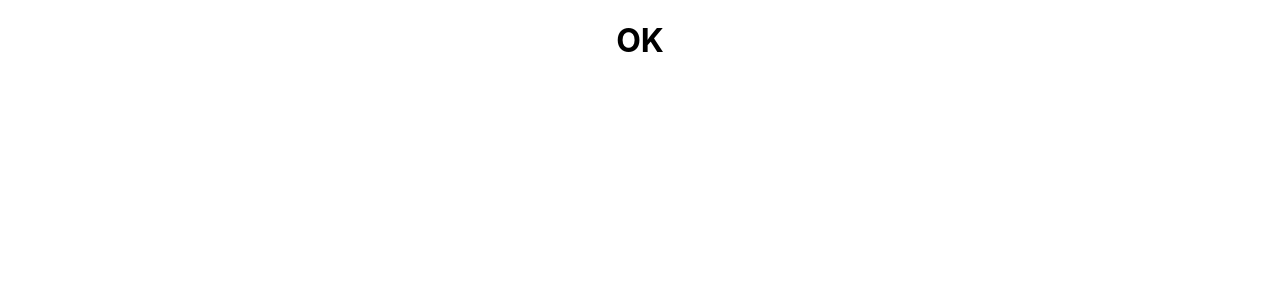
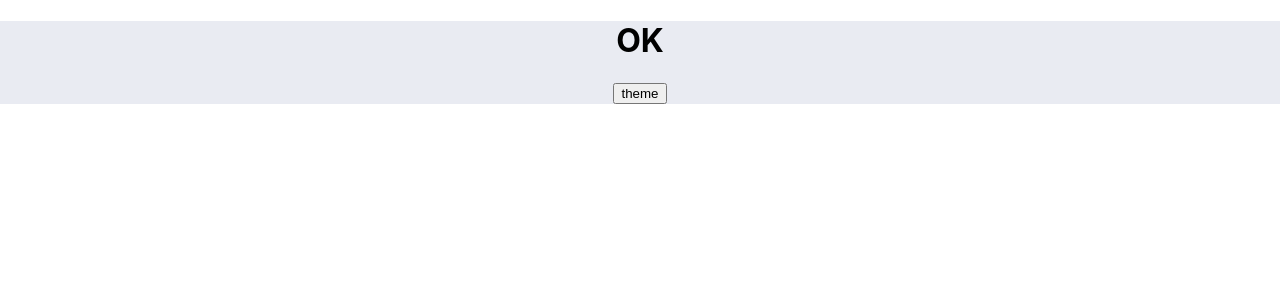
Before and after one commit to adrianomonteiroweb/adrianomonteirodev, a React (Create React App) app in the folder packages/client/: page / in a window 1280 px wide. Shown: the top 300 px of the page. Built offline with nearby package versions, Linux system fonts and the light colour scheme.

Commit message:
feat: themes light & dark with styled-components

```diff
--- a/packages/client/package.json
+++ b/packages/client/package.json
@@ -13,6 +13,7 @@
     "react": "^18.2.0",
     "react-dom": "^18.2.0",
     "react-scripts": "5.0.1",
+    "styled-components": "^5.3.6",
     "typescript": "^4.8.4",
     "web-vitals": "^2.1.4"
   },
@@ -39,5 +40,8 @@
       "last 1 firefox version",
       "last 1 safari version"
     ]
+  },
+  "devDependencies": {
+    "@types/styled-components": "^5.1.26"
   }
 }
--- a/packages/client/src/App.tsx
+++ b/packages/client/src/App.tsx
@@ -1,10 +1,32 @@
+import { useState } from 'react';
+import { ThemeProvider } from 'styled-components';
+import { darkTheme, lightTheme } from './styled-components/themes';
+
 import './App.css';
+import { GlobalStyles } from './styled-components/GlobalStyles';
+import { Container, Content } from './styled-components/styledComponents';
 
 function App() {
+  const [theme, setTheme] = useState('Light');
+
+  function changeTheme() {
+    theme === 'Light' ? setTheme('Dark') : setTheme('Light');
+  }
+
   return (
-    <div className='App'>
-      <h1>OK</h1>
-    </div>
+    <ThemeProvider theme={theme === 'Light' ? lightTheme : darkTheme}>
+      <GlobalStyles />
+      <Container>
+        <Content className='content'>
+          <div className='App'>
+            <h1>OK</h1>
+            <button type='button' onClick={() => changeTheme()}>
+              theme
+            </button>
+          </div>
+        </Content>
+      </Container>
+    </ThemeProvider>
   );
 }
 
--- /dev/null
+++ b/packages/client/src/styled-components/GlobalStyles.ts
@@ -0,0 +1,13 @@
+import { createGlobalStyle } from 'styled-components';
+
+interface Props {
+  theme: {
+    body: string;
+    fontColor: string;
+  };
+}
+
+export const GlobalStyles = createGlobalStyle<Props>`
+  background-color: ${(props) => props.theme.body}
+  color: ${(props) => props.theme.fontColor}
+`;
--- /dev/null
+++ b/packages/client/src/styled-components/styledComponents.ts
@@ -0,0 +1,25 @@
+import styled from 'styled-components';
+
+export const Container = styled.div`
+  background-color: ${(props) => props.theme.body};
+`;
+
+export const Content = styled.div`
+  color: ${(props) => props.theme.fontColor};
+  background-color: ${(props) =>
+    props.theme.body === '#1a1a1a' ? '#e9ebf2' : '#1a1a1a'};
+  .link.active {
+    color: ${(props) =>
+      props.theme.fontColor === '#000000' ? '#ffffff' : '#000000'};
+  }
+  .about-me-div p {
+    color: ${(props) => props.theme.fontColor};
+  }
+  .theme-button {
+    color: ${(props) =>
+      props.theme.fontColor === '#000000' ? '#ffffff' : '#000000'};
+  }
+  .bar-div {
+    background-color: ${(props) => props.theme.bar};
+  }
+`;
--- /dev/null
+++ b/packages/client/src/styled-components/themes.ts
@@ -0,0 +1,11 @@
+export const lightTheme = {
+  body: '#1a1a1a',
+  fontColor: '#000000',
+  bar: '#d9d9d9',
+};
+
+export const darkTheme = {
+  body: '#e9ebf2',
+  fontColor: '#ffffff',
+  bar: '#0e0e0e',
+};
```
Also changed, not shown: 1 other file (tests, documents, lock files or other folders).
